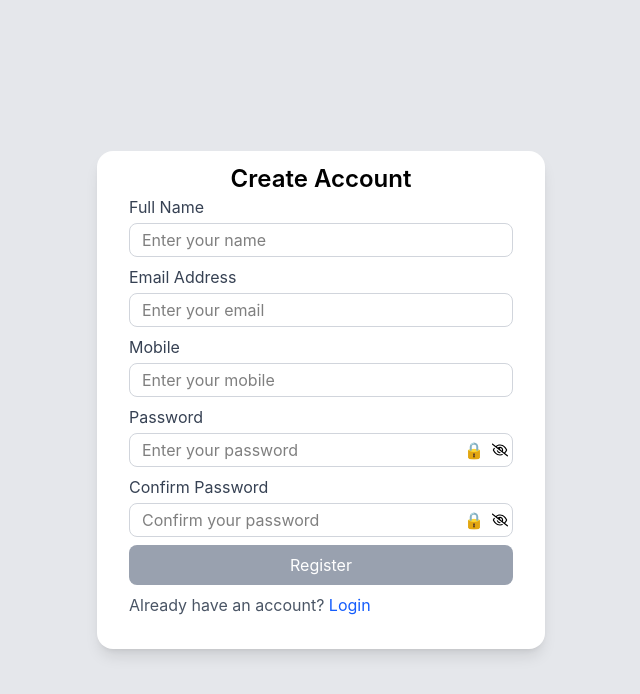
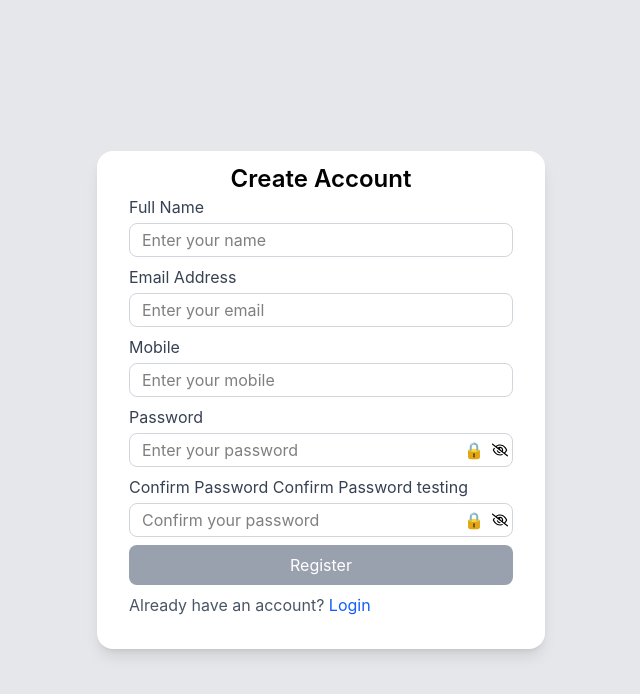
Before and after one commit to Muhammad-Asif-786/client-webwhatsapp, a React (Vite) app: page /register in a window 1280 px wide. Shown: the top 694 px of the page, without its empty margins (319-959 px from the left). Built offline with nearby package versions, Linux system fonts and the light colour scheme; no server answers.

Commit message:
Confirm Password testing

```diff
--- a/src/pages/Register.jsx
+++ b/src/pages/Register.jsx
@@ -148,7 +148,7 @@ export default function Register() {
 
           {/* Confirm Password */}
           <div>
-            <label className="block text-gray-700 mb-1">Confirm Password</label>
+            <label className="block text-gray-700 mb-1">Confirm Password Confirm Password testing</label>
             <div  className="flex bg-white items-center  border border-gray-300 rounded-lg " >
               <input
               type={confirmPassword ? "text":"password"}
```
